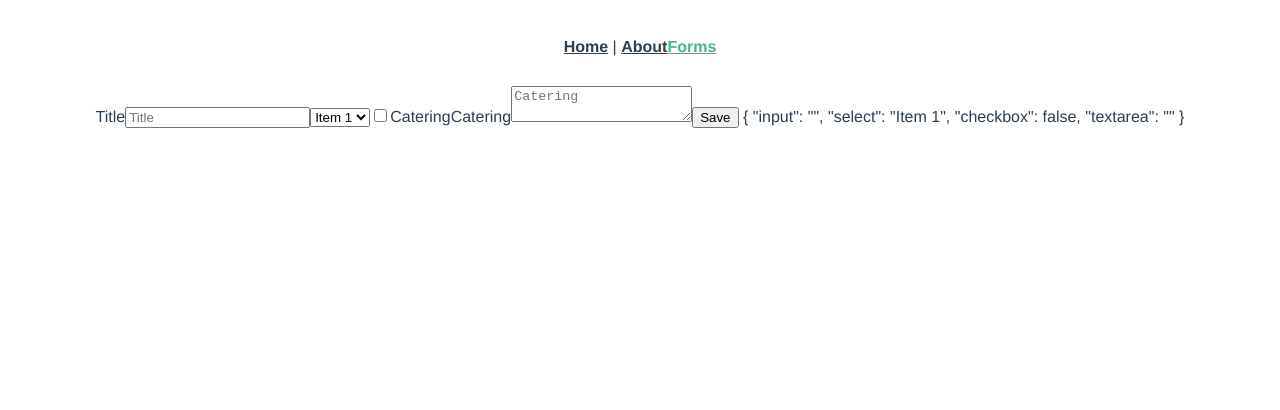
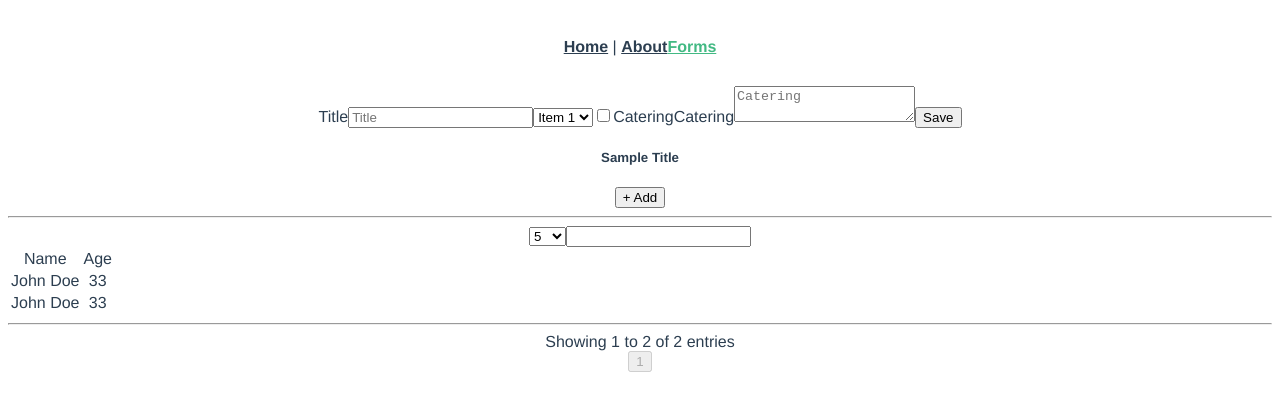
Before and after one commit to BeMoAcademic/students-spa, a Vue app: page /forms in a window 1280 px wide. Shown: the top 410 px of the page. Built offline with nearby package versions, Linux system fonts and the light colour scheme.

Commit message:
Table view added without ajax

```diff
--- a/src/components/global/Fields/BaseCheckbox.vue
+++ b/src/components/global/Fields/CheckboxField.vue
@@ -7,7 +7,7 @@
 
 <script>
 export default {
-  name: "BaseCheckbox",
+  name: "CheckboxField",
   props: {
     label: {
       type: String,
--- a/src/components/global/Fields/BaseTextarea.vue
+++ b/src/components/global/Fields/TextField.vue
@@ -1,16 +1,18 @@
 <template>
-    <label for="">{{ label }}</label>
-    <textarea
+    <label :for="id">{{ label }}</label>
+    <input
         :placeholder="label"
         @input="$emit('update:modelValue', $event.target.value)"
         v-bind="$attrs"
-        :value="modelValue"> </textarea>
+        :value="modelValue">
+    <p class="help is-danger" v-if="error" v-text="error"/>
 </template>
 
 <script>
 import FieldMixin from "./FieldMixin";
+
 export default {
-    name: 'BaseTextarea',
+    name: 'TextField',
     mixins: [FieldMixin]
 }
 </script>
--- a/src/components/global/Fields/BaseInput.vue
+++ b/src/components/global/Fields/TextareaField.vue
@@ -1,18 +1,16 @@
 <template>
-    <label :for="id">{{ label }}</label>
-    <input
+    <label for="">{{ label }}</label>
+    <textarea
         :placeholder="label"
         @input="$emit('update:modelValue', $event.target.value)"
         v-bind="$attrs"
-        :value="modelValue">
-    <p class="help is-danger" v-if="error" v-text="error"/>
+        :value="modelValue"> </textarea>
 </template>
 
 <script>
 import FieldMixin from "./FieldMixin";
-
 export default {
-    name: 'BaseInput',
+    name: 'TextareaField',
     mixins: [FieldMixin]
 }
 </script>
--- /dev/null
+++ b/src/components/global/Table/DataTable.vue
@@ -0,0 +1,162 @@
+<template>
+  <div>
+    <template v-if="!onlyTable">
+      <section class="table__header">
+        <div>
+          <h5 class="title is-size-6" v-text="title"></h5>
+        </div>
+        <div>
+          <button class="button is-success" @click="$emit('add')">+ Add</button>
+        </div>
+      </section>
+      <hr />
+      <section class="table__filter-wrapper">
+        <SelectField
+          class="table__filter"
+          v-model="perPage"
+          :options="[1, 5, 10, 20]"
+        />
+        <TextField
+          class="table__filter"
+          v-model="filter"
+          :options="{
+            label: 'Filter',
+          }"
+        />
+        <slot name="filters" />
+      </section>
+    </template>
+    <template v-if="tableData.length">
+      <table class="table">
+        <thead>
+          <tr class="table__row table__row--header table__row--responsive">
+            <td
+              v-for="header in headers"
+              class="table__cell table__cell--header"
+              :class="header.class"
+              :key="header.title"
+              v-text="header.title"
+            />
+          </tr>
+        </thead>
+        <tbody>
+          <slot
+            v-for="(entry, index) in showData"
+            :entry="entry"
+            :index="index"
+          >
+          </slot>
+        </tbody>
+      </table>
+      <hr />
+    </template>
+    <div class="pagination" v-if="tableData.length && !onlyTable">
+      <div v-text="paginationText" />
+      <div class="buttons">
+        <button
+          v-for="n in pages"
+          v-text="n"
+          class="button"
+          @click="page = n - 1"
+          :disabled="page === n - 1"
+        ></button>
+      </div>
+    </div>
+  </div>
+</template>
+
+<script>
+import SelectField from "../Fields/SelectField";
+import TextField from "../Fields/TextField";
+
+export default {
+  name: "DataTable",
+  components: { TextField, SelectField },
+
+  props: {
+    title: {
+      type: String,
+      required: true,
+    },
+    tableData: {
+      type: Array,
+      required: true,
+    },
+    headers: {
+      type: Array,
+      required: true,
+    },
+    onlyTable: {
+      type: Boolean,
+      default: false,
+    },
+  },
+
+  data() {
+    return {
+      perPage: 5,
+      page: 0,
+      filter: "",
+    };
+  },
+  computed: {
+    filteredData() {
+      let data = this.tableData;
+      if (this.filter) {
+        data = data.filter((entry) => {
+          for (let prop in this.headers) {
+            const header = this.headers[prop];
+            if (header.filterable) {
+              if (
+                entry[header.name]
+                  .toLowerCase()
+                  .indexOf(this.filter.toLowerCase()) > -1
+              ) {
+                return true;
+              }
+            }
+          }
+          return false;
+        });
+      }
+
+      return data;
+    },
+    showData() {
+      return this.filteredData;
+      return this.filteredData.slice(this.pageStart, this.pageEnd);
+    },
+    pageStart() {
+      return this.page * this.perPage;
+    },
+
+    pageEnd() {
+      return Math.min(
+        this.page * this.perPage + this.perPage,
+        this.totalEntries
+      );
+    },
+
+    pages() {
+      return Math.ceil(this.totalEntries / this.perPage);
+    },
+
+    totalEntries() {
+      return this.filteredData.length;
+    },
+
+    paginationText() {
+      return `Showing ${this.pageStart + 1} to ${this.pageEnd} of ${
+        this.totalEntries
+      } entries`;
+    },
+  },
+
+  watch: {
+    perPage(value) {
+      this.page = 0;
+      localStorage.setItem(`${this.title}-per-page`, value);
+    },
+  },
+};
+</script>
--- a/src/main.js
+++ b/src/main.js
@@ -8,24 +8,28 @@ import camelCase from "lodash/camelCase";
 
 // Requiring global components
 const requireComponent = require.context(
-  "./components/global/Fields",
-  false,
+  "./components/global",
+  true,
   /[A-Z]\w+\.(vue|js)$/
 );
 
 const app = createApp(App);
 
+
 // Injecting global components
 requireComponent.keys().forEach((fileName) => {
   const componentConfig = requireComponent(fileName);
-
+  const fileNameWithoutExtension = fileName.split('/').slice(-1)[0].replace(/\.[^/.]+$/, "");
   const componentName = upperFirst(
-    camelCase(fileName.replace(/^\.\/(.*)\.\w+$/, "$1"))
+    camelCase(fileNameWithoutExtension)
   );
 
   app.component(componentName, componentConfig.default || componentConfig);
 });
 
+
+
+
 app
   .use(store)
   .use(router)
--- a/src/views/Form.vue
+++ b/src/views/Form.vue
@@ -1,12 +1,22 @@
 <template>
-  <BaseInput v-model="forms.input" label="Title" type="text"></BaseInput>
-  <BaseSelect :options="options" v-model="forms.select" />
-  <BaseCheckbox v-model="forms.checkbox" label="Catering" />
-  <BaseTextarea v-model="forms.textarea" label="Catering" />
+  <TextField v-model="forms.input" label="Title" type="text"></TextField>
+  <SelectField :options="options" v-model="forms.select" />
+  <CheckboxField v-model="forms.checkbox" label="Catering" />
+  <TextareaField v-model="forms.textarea" label="Catering" />
 
   <button class="btn btn-primary" @click="submit">Save</button>
 
-  {{ forms }}
+  <DataTable title="Sample Title" :table-data="currentData" :headers="headers">
+    <template #default="{ entry, index }">
+      <tr>
+        <td>{{entry.name}}</td>
+        <td>{{entry.age}}</td>
+        </tr>
+    </template>
+    <template #filters v-if="tableIndex === 0">
+      <slot name="filters" />
+    </template>
+  </DataTable>
 </template>
 <script>
 export default {
@@ -20,6 +30,11 @@ export default {
         textarea: "",
       },
       options: ["Item 1", "Item 2", "Item 3"],
+      headers: [{ 'name': 'name', title: "Name", filterable: true }, { title: "Age" }],
+      currentData: [
+        { name: "John Doe", age: 33 },
+        { name: "John Doe", age: 33 },
+      ],
     };
   },
 };
```
Also changed, not shown: src/components/global/Fields/SelectField.vue (renamed from src/components/global/Fields/BaseSelect.vue).
